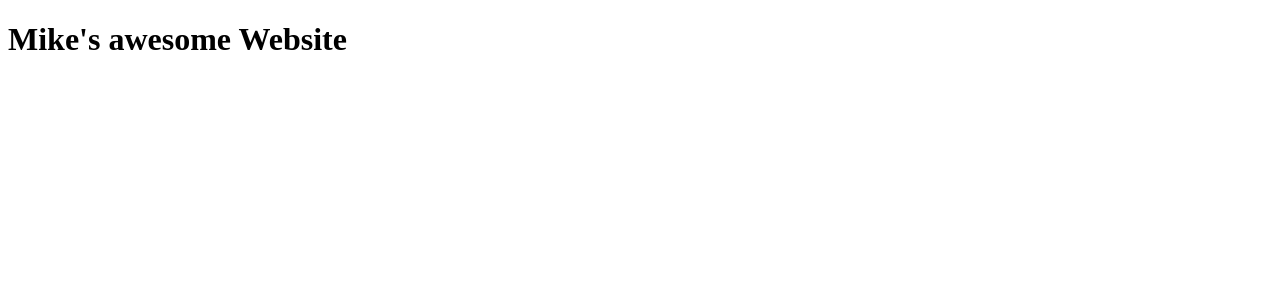
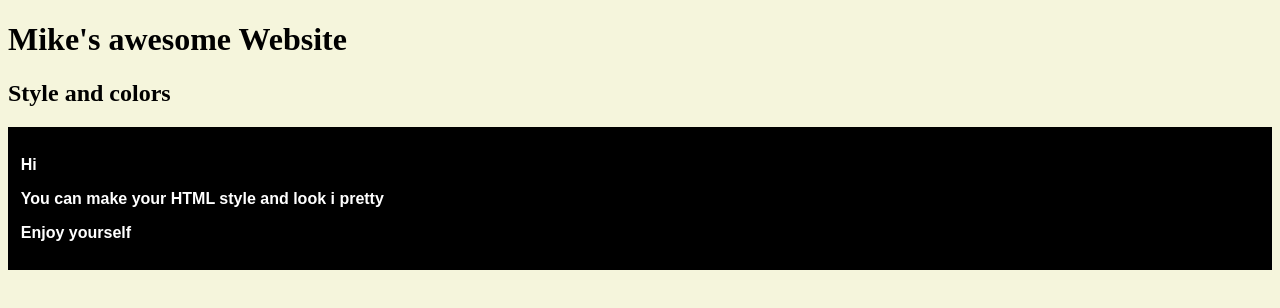
Before and after one commit to adambykont/mikehtml, a plain HTML site: page index.html in a window 1280 px wide. Drawn offline with Linux system fonts and the light colour scheme.

Commit message:
Stycol (#5)
* add styles

* styles

```diff
--- a/index.html
+++ b/index.html
@@ -3,8 +3,13 @@
 <head>
     <meta charset="UTF-8">
     <title>Mike's Website</title>
+    <link rel="stylesheet" href="styles.css">
 </head>
 <body>
 <h1>Mike's awesome Website</h1>
+<h2>Style and colors</h2>
+<div class="thick"><p>Hi</p>
+    <p>You can make your HTML style and look i pretty</p>
+    <p>Enjoy yourself</p></div>
 </body>
 </html>
--- /dev/null
+++ b/styles.css
@@ -0,0 +1,14 @@
+.thick {
+    font-weight: bolder;
+}
+
+body {
+    background: beige;
+}
+
+div {
+    background: black;
+    color: white;
+    font-family: sans-serif;
+    padding: 0.8em;
+}
```
